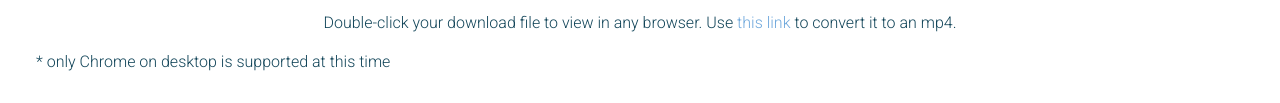
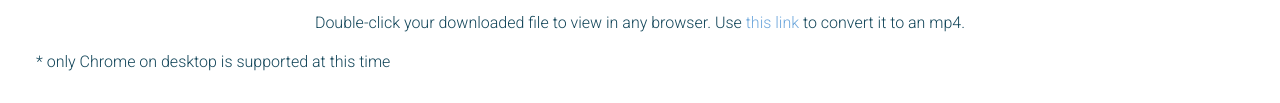
Before and after one commit to ryanmeinzer/WebRTC-recorder, a plain HTML site: page index.html in a window 1280 px wide. Shown: the part 464-567 px from the top of the page. Drawn offline with Linux system fonts and the light colour scheme.

Commit message:
updated wording

```diff
--- a/index.html
+++ b/index.html
@@ -61,7 +61,7 @@
     </div>
     <div id="conversion">
         <p>
-            Double-click your download file to view in any browser. Use
+            Double-click your downloaded file to view in any browser. Use
             <a href="https://www.freeconvert.com/webm-to-mp4">this link</a>
             to convert it to an mp4.
         </p>
```
